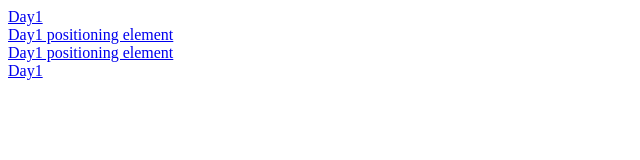
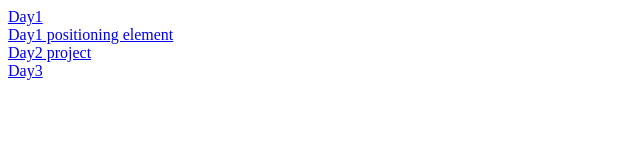
Before and after one commit to Nav6k/csscodingplatform, a plain HTML site: page index.html in a window 1280 px wide. Shown: the whole page, without its empty margins (0-640 px from the left). Drawn offline with Linux system fonts and the light colour scheme.

Commit message:
Update index.html

```diff
--- a/index.html
+++ b/index.html
@@ -6,8 +6,8 @@
     <title>CssRyaz</title>
     <a href="./Day1">Day1</a><br>
     <a href="./Day1position">Day1 positioning element</a><br>
-    <a href="./Day2project">Day1 positioning element</a><br>
-    <a href="./Day3/">Day1</a><br>
+    <a href="./Day2project">Day2 project</a><br>
+    <a href="./Day3/">Day3</a><br>
 </head>
 <body>
 
```
